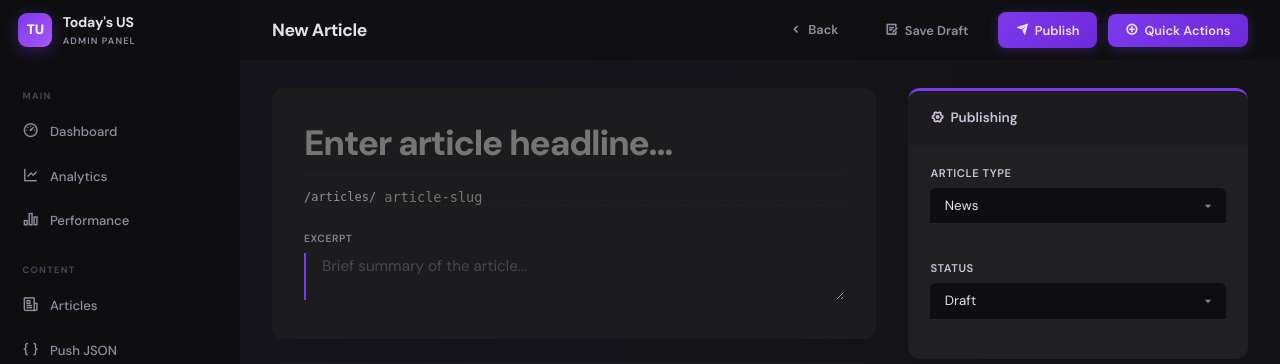
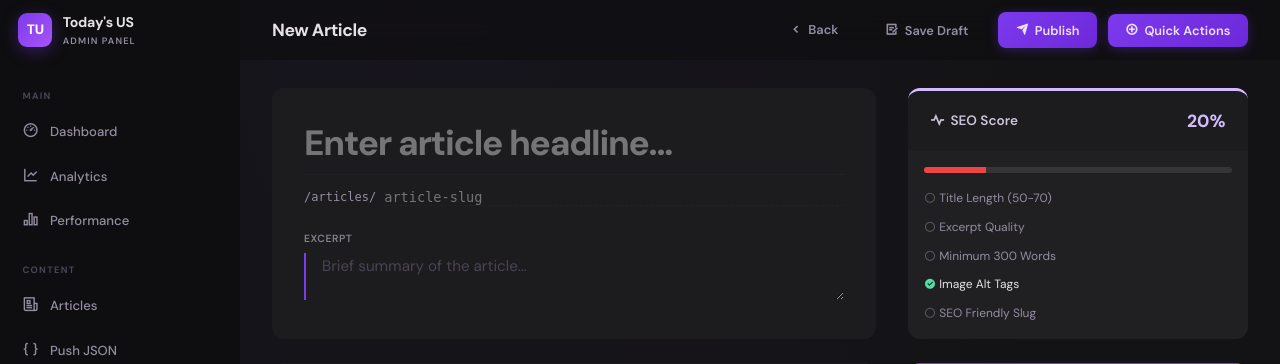
Before and after one commit to HarshSanghani1/Todaysus-api, a Flask app: page /articles/new in a window 1280 px wide. Shown: the top 364 px of the page. Run offline with Flask 3, Linux system fonts and the light colour scheme; the visitor is signed in with stand-in values (Sample User, id 1); data that the repository does not hold is empty; some libraries are stand-ins or nearby versions.

Commit message:
dashboard

```diff
--- a/templates/post_article.html
+++ b/templates/post_article.html
@@ -49,6 +49,27 @@
 
     <!-- Sidebar -->
     <div style="display:flex;flex-direction:column;gap:1.5rem;position:sticky;top:5rem;">
+
+        <!-- SEO Score Card -->
+        <div class="card" style="border-top:3px solid var(--primary);">
+            <div class="card-header" style="justify-content:space-between;">
+                <h3><i class="ri-pulse-line"></i> SEO Score</h3>
+                <span id="seo-score-full" style="font-weight:800; color:var(--primary); font-size:1.1rem;">0%</span>
+            </div>
+            <div class="card-body" style="padding:1rem;">
+                <div style="height:6px; background:var(--surface-4); border-radius:10px; overflow:hidden; margin-bottom:1rem;">
+                    <div id="seo-progress-bar" style="width:0%; height:100%; background:linear-gradient(to right, #ef4444, #f59e0b, #10b981); transition:width 0.4s ease;"></div>
+                </div>
+
+                <div id="seo-checklist" style="display:flex; flex-direction:column; gap:0.6rem; font-size:0.75rem;">
+                    <div class="seo-item" data-id="title-len"><i class="ri-checkbox-blank-circle-line"></i> Title Length (50-70)</div>
+                    <div class="seo-item" data-id="excerpt-len"><i class="ri-checkbox-blank-circle-line"></i> Excerpt Quality</div>
+                    <div class="seo-item" data-id="word-count"><i class="ri-checkbox-blank-circle-line"></i> Minimum 300 Words</div>
+                    <div class="seo-item" data-id="img-alt"><i class="ri-checkbox-blank-circle-line"></i> Image Alt Tags</div>
+                    <div class="seo-item" data-id="slug-check"><i class="ri-checkbox-blank-circle-line"></i> SEO Friendly Slug</div>
+                </div>
+            </div>
+        </div>
 
         <!-- Publishing -->
         <div class="card" style="border-top:3px solid var(--primary-container);">
@@ -167,6 +188,56 @@ const quill = new Quill('#quill-editor', {
         ]
     }
 });
+
+function updateSEOScore() {
+    const title = document.getElementById('title').value.trim();
+    const excerpt = document.getElementById('excerpt').value.trim();
+    const slug = document.getElementById('slug').value.trim();
+    const content = quill.getText().trim();
+    const html = quill.root.innerHTML;
+
+    let score = 0;
+    const items = {
+        'title-len': title.length >= 50 && title.length <= 70,
+        'excerpt-len': excerpt.length >= 100 && excerpt.length <= 160,
+        'word-count': content.split(/\s+/).filter(w => w.length > 0).length >= 300,
+        'img-alt': !html.includes('<img') || !html.match(/<img(?![^>]*\balt=)[^>]*>/gi),
+        'slug-check': slug.length > 0 && slug.match(/^[a-z0-9-]+$/)
+    };
+
+    let passed = 0;
+    Object.keys(items).forEach(id => {
+        const el = document.querySelector(`.seo-item[data-id="${id}"]`);
+        if (items[id]) {
+            el.innerHTML = `<i class="ri-checkbox-circle-fill" style="color:var(--secondary)"></i> ${el.textContent}`;
+            el.style.color = "var(--on-surface)";
+            passed++;
+        } else {
+            const originalText = el.textContent.replace(/^.*? /, '');
+            el.innerHTML = `<i class="ri-checkbox-blank-circle-line" style="opacity:0.5"></i> ${originalText}`;
+            el.style.color = "var(--outline)";
+        }
+    });
+
+    score = Math.round((passed / Object.keys(items).length) * 100);
+    const bar = document.getElementById('seo-progress-bar');
+    bar.style.width = score + '%';
+    document.getElementById('seo-score-full').textContent = score + '%';
+
+    // Change color based on score
+    if(score < 50) bar.style.background = '#ef4444';
+    else if(score < 80) bar.style.background = '#f59e0b';
+    else bar.style.background = '#10b981';
+}
+
+// Hook events
+document.getElementById('title').addEventListener('input', updateSEOScore);
+document.getElementById('excerpt').addEventListener('input', updateSEOScore);
+document.getElementById('slug').addEventListener('input', updateSEOScore);
+quill.on('text-change', updateSEOScore);
+// Initial check
+setTimeout(updateSEOScore, 1000);
+
 // Override image handler to use our Media Library!
 quill.getModule('toolbar').addHandler('image', () => {
     openGlobalMedia((url) => {
```
